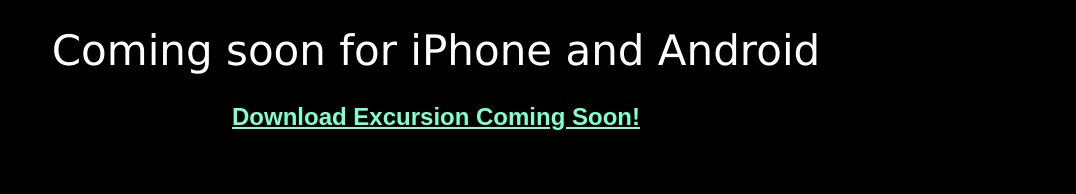
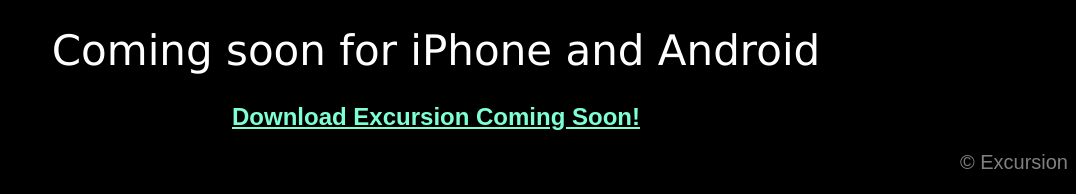
Before and after one commit to EBMHayden25/exxx, a plain HTML site: page index.html in a window 1280 px wide. Shown: the part 1068-1262 px from the top of the page, without its empty margins (204-1280 px from the left). Before the commit the page ends 1219 px from the top, so only its background shows below. Drawn offline with Linux system fonts and the light colour scheme.

Commit message:
Copywrite

```diff
--- a/index.html
+++ b/index.html
@@ -21,6 +21,7 @@
     <img id="phone" src="https://s3.amazonaws.com/codecademy-content/programs/freelance-one/excursion/images/phone.png" alt="icon of phone">
     <h1 class= "two">Coming soon for iPhone and Android</h1>
     <h2 class="four">Download Excursion Coming Soon!</h2>
+    <p>© Excursion</p>
 
 
 
--- a/resources/css/style.css
+++ b/resources/css/style.css
@@ -38,3 +38,10 @@ body {
   margin-right: auto;
   display: block
 }
+p {
+  text-align: right;
+  color: gray;
+  font-family: sans-serif;
+  font-size: 20px;
+
+}
```
